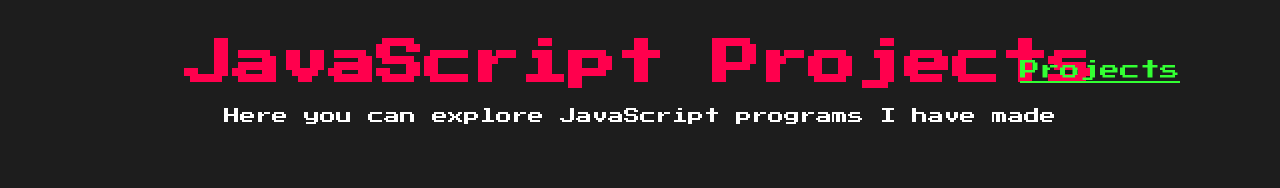
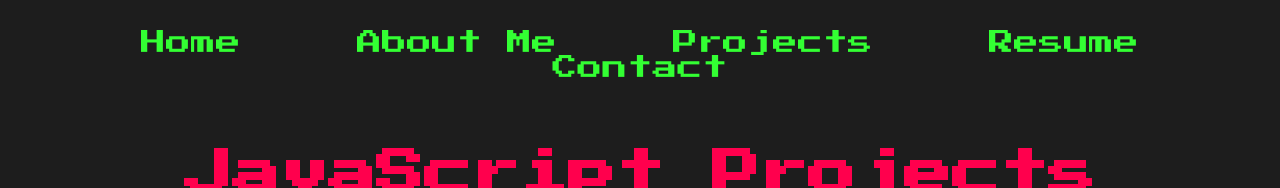
Before and after one commit to ZotNoah/gamingWebsite, a plain HTML site: page JavaScriptProjects.html in a window 1280 px wide. Shown: the top 188 px of the page. Drawn offline with Linux system fonts and the light colour scheme.

Commit message:
update nav on projects page

```diff
--- a/JavaScriptProjects.html
+++ b/JavaScriptProjects.html
@@ -27,9 +27,17 @@
 
             </nav>
         </div>
+        <nav class="homeNav">
+            <ul>
+                <li><a href="index.html#introScreen">Home</a></li>
+                <li><a href="index.html#aboutMe">About Me</a></li>
+                <li><a href="index.html#projects">Projects</a></li>
+                <li><a href="index.html#resume">Resume</a></li>
+                <li><a href="index.html#contact">Contact</a></li>
+            </ul>
+        </nav>
     <section id="projects" class="fade-in">
             <div class="projectsTitle">
-                <a href="index.html#projects" class="backButton">Projects</a>
                 <h1>JavaScript Projects</h1>
                 <p>Here you can explore JavaScript programs I have made</p>
             </div>
--- a/style.css
+++ b/style.css
@@ -441,15 +441,6 @@ body {
   color: #000;
 }
 
-.backButton{
-  position: absolute;
-  color: #33ff33;
-  float: left;
-  z-index: 5;
-  font-size: 20px;
-  right: 100px;
-  top: 20px;
-}
 /*Resume CSS*/
 #resume {
     background-image: url('sprite/goldenCloud.png');
```
Also changed, not shown: internship.html (+9 -1 lines), uxdeign.html (+9 -1 lines).
